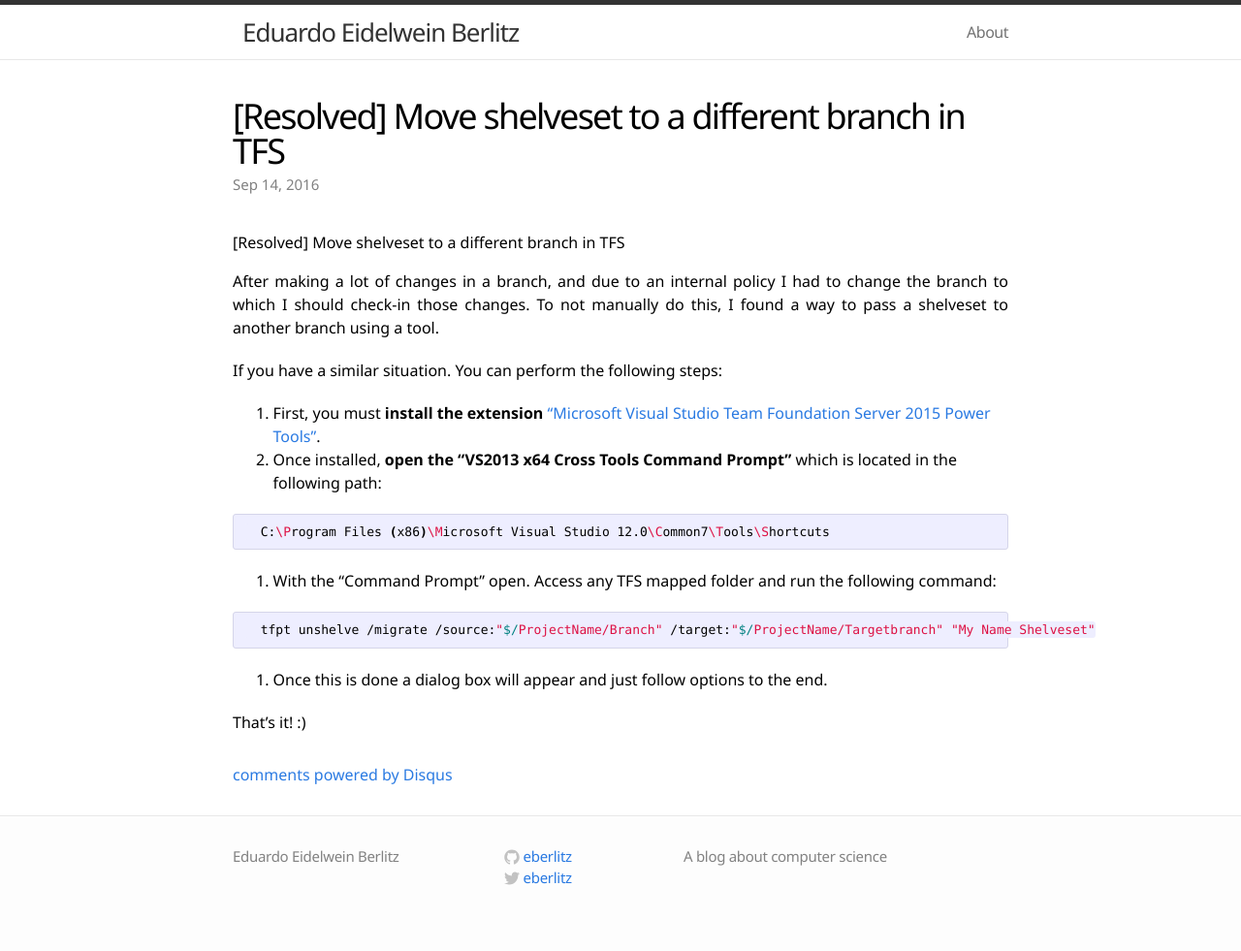
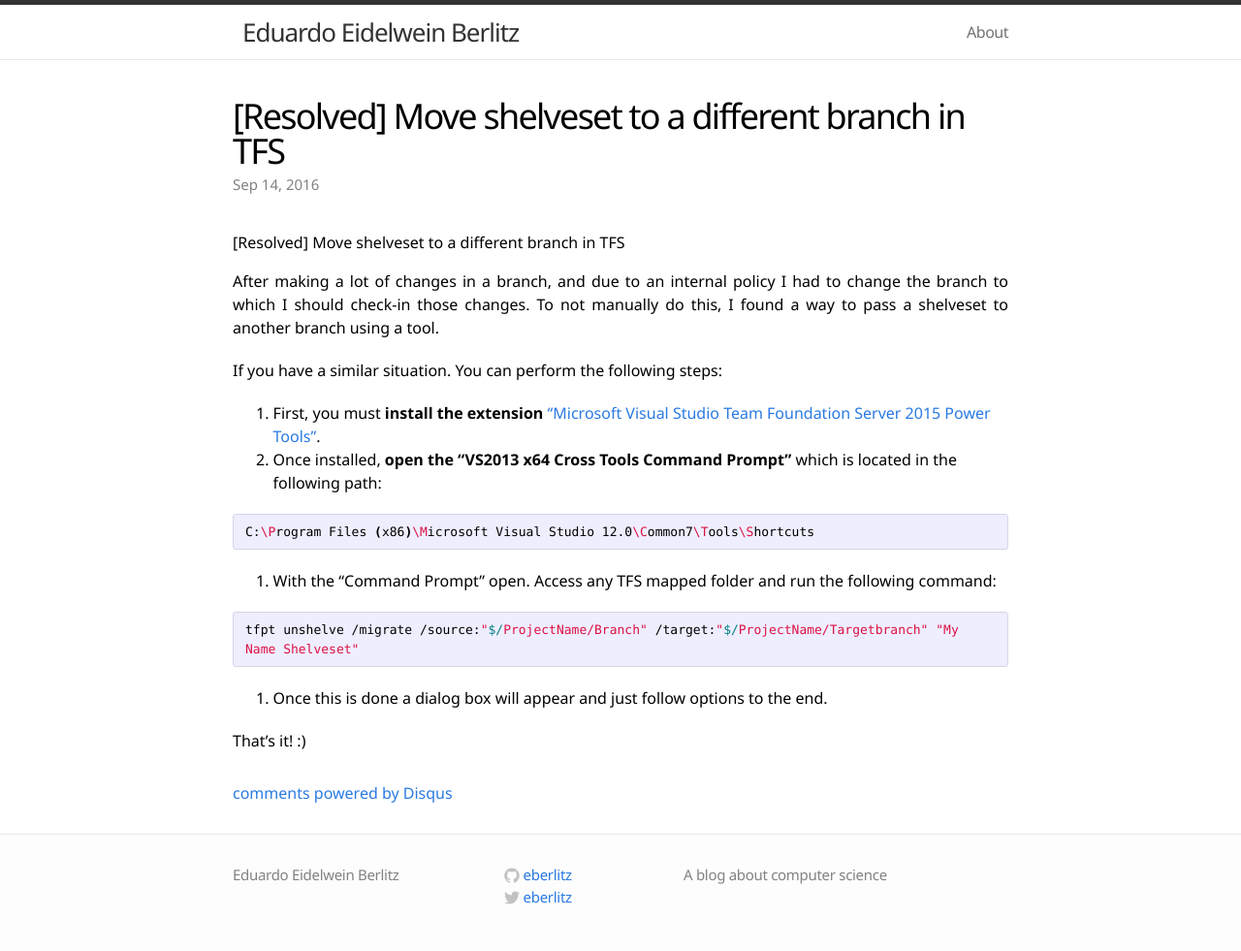
Before and after one commit to eberlitz/eberlitz.github.io, a Jekyll site: the page built from _posts/2016-09-14-move-shelveset-to-a-different-branch-in-tfs.markdown, in a window 1280 px wide. Shown: the whole page at 97% size. Built offline with Jekyll 4.4.1, drawn with Linux system fonts in a browser that asks for light colours; comment, search, counter and statistics services are not loaded.

Commit message:
Fix code css

```diff
--- a/css/main.css
+++ b/css/main.css
@@ -257,6 +257,7 @@ code, kbd, pre, samp {
   font-size: 13px;
   /*overflow:auto;*/
   word-wrap: break-word;
+  white-space: normal;
 }
 
 .post code { padding: 1px 5px; }
```
